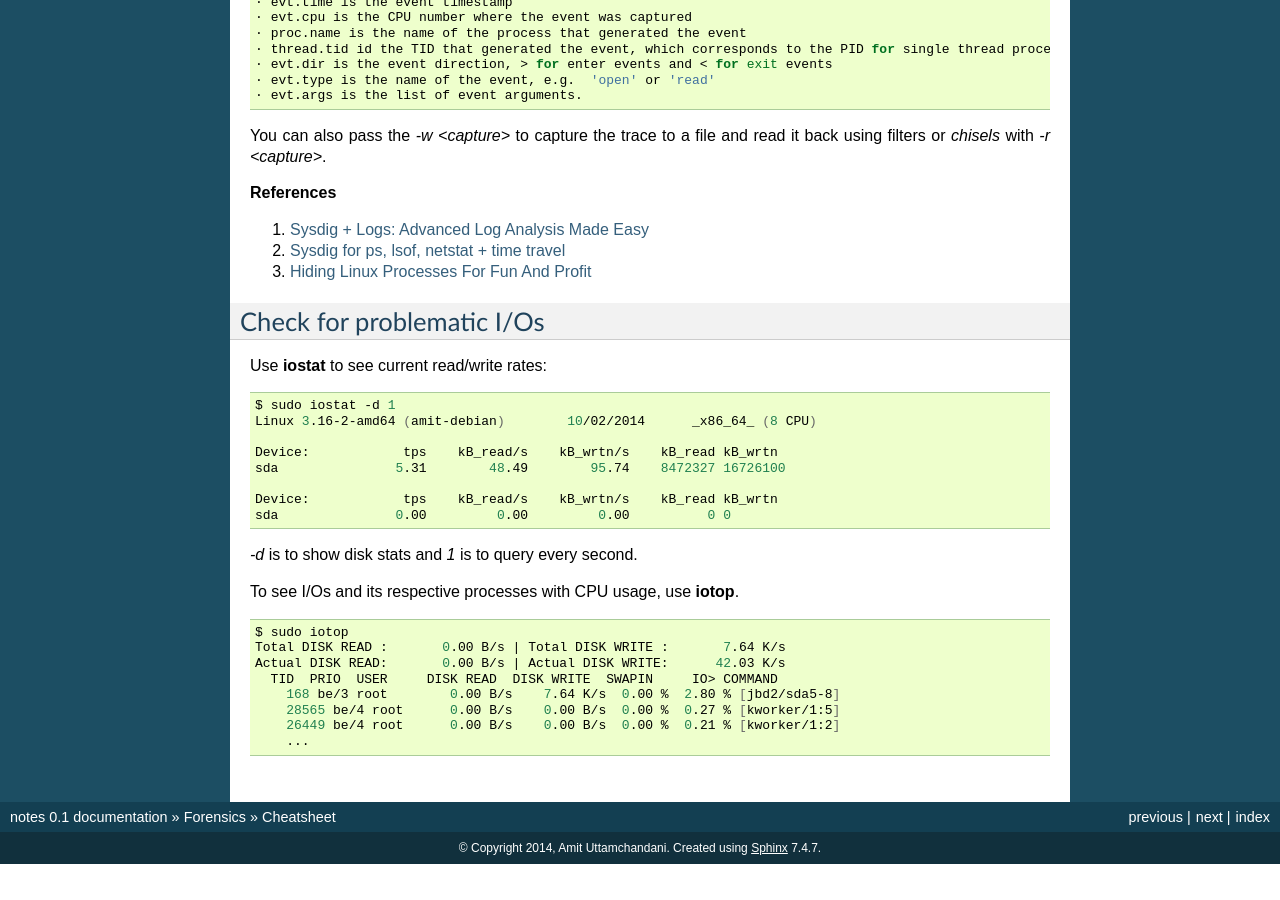
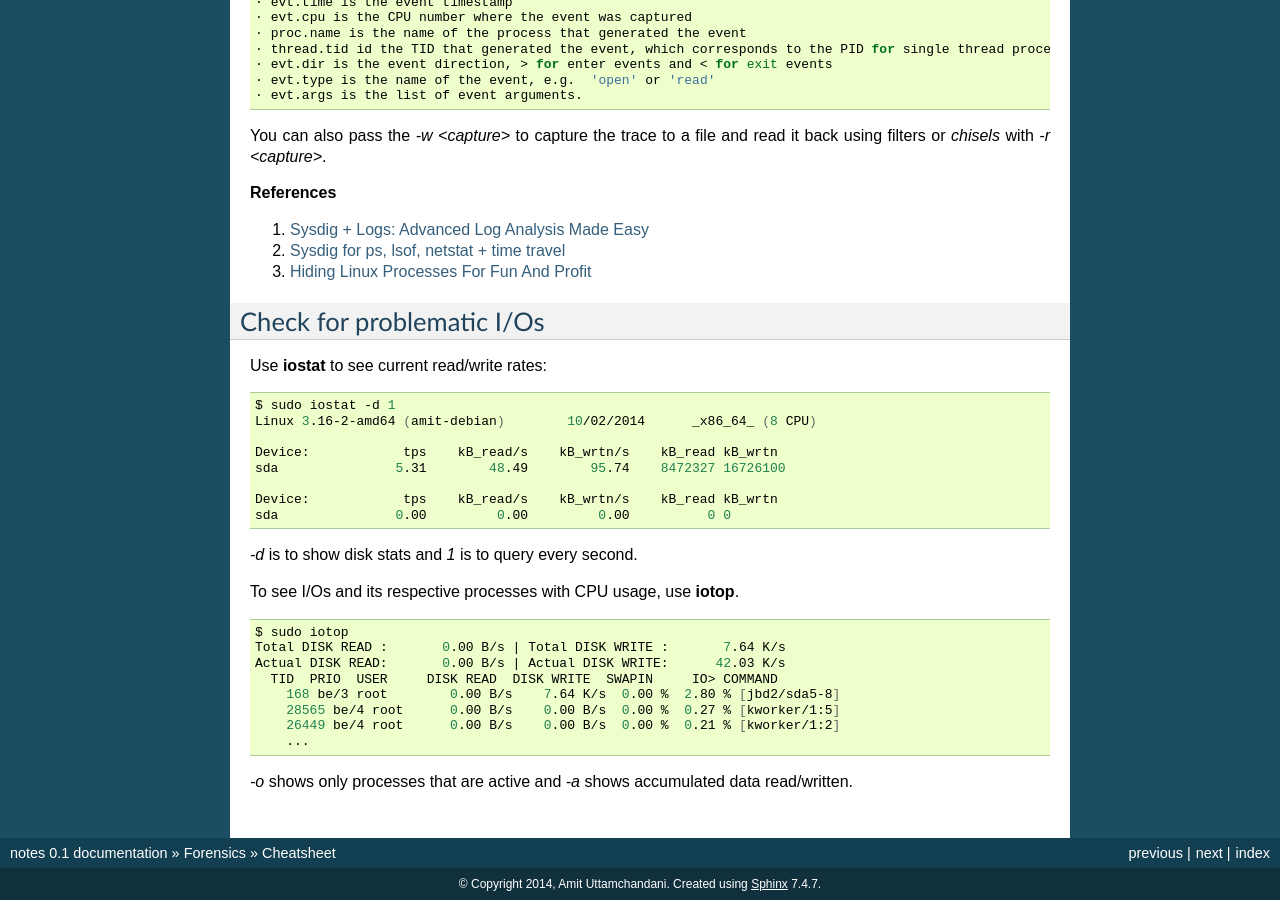
Before and after one commit to amituttam/notes, a Sphinx documentation site: the page built from docs/forensics/cheatsheet.rst, in a window 1280 px wide and 900 px high, scrolled down 1786 px. Built offline with Sphinx 7.4.7, drawn with Linux system fonts in a browser that asks for light colours; before the commit the page ends 2650 px from its top, so only the background shows below that.

Commit message:
add some info for iotop

```diff
--- a/docs/forensics/cheatsheet.rst
+++ b/docs/forensics/cheatsheet.rst
@@ -166,3 +166,6 @@ To see I/Os and its respective processes with CPU usage, use **iotop**.
         28565 be/4 root      0.00 B/s    0.00 B/s  0.00 %  0.27 % [kworker/1:5]
         26449 be/4 root      0.00 B/s    0.00 B/s  0.00 %  0.21 % [kworker/1:2]
         ...
+
+*-o* shows only processes that are active and *-a* shows accumulated
+data read/written.
```
